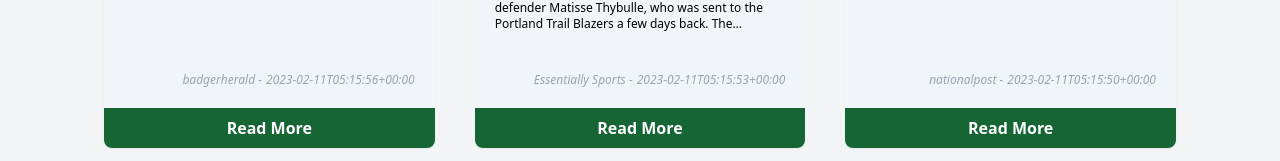
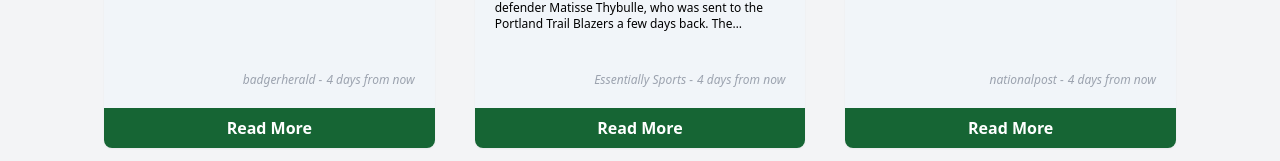
Before and after one commit to Alixchau/news-app, a Next.js app: page / in a window 1280 px wide. Shown: the part 729-890 px from the top of the page. Built offline with nearby package versions, Linux system fonts and the light colour scheme; a web font is replaced by a local one.

Commit message:
Added time stamp

```diff
--- a/app/Article.tsx
+++ b/app/Article.tsx
@@ -1,3 +1,4 @@
+import LiveTimestamp from "./LiveTimestamp"
 import ReadMoreButton from "./ReadMoreButton"
 
 type Props = {
@@ -18,7 +19,7 @@ function Article({article}: Props) {
               </div>
               <footer className="flex text-xs text-left ml-auto space-x-1 p-5 italic text-gray-400">
                 <p>{article.source} -</p>
-                  <p>{article.published_at}</p>
+                  <p><LiveTimestamp time={article.published_at} /></p>
               </footer>
 
               <ReadMoreButton article={article}/>
--- /dev/null
+++ b/app/LiveTimestamp.tsx
@@ -0,0 +1,14 @@
+"use client";
+import TimeAgo from "react-timeago";
+
+type Props = {
+    time: string;
+};
+
+const LiveTimestamp = ({time}:Props) => {
+  return (
+    <TimeAgo date={time} />
+    )
+}
+
+export default LiveTimestamp
--- a/app/article/page.tsx
+++ b/app/article/page.tsx
@@ -1,4 +1,5 @@
 import { notFound } from "next/navigation"
+import LiveTimestamp from "../LiveTimestamp";
 
 type Props = {
     searchParams?:Article
@@ -31,7 +32,10 @@ function ArticlePage({ searchParams }: Props) {
                   <h2 className="font-bold pl-4">
                       Source: {article.source}
                   </h2>
-                  <p className="pl-4">{article.published_at}</p>
+                      <p className="pl-4">
+                        <LiveTimestamp time={article.published_at} />
+
+                      </p>
                   </div>
               <p>{article.description}</p>
                   </div>
--- a/package.json
+++ b/package.json
@@ -12,12 +12,14 @@
     "next": "latest",
     "next-themes": "^0.2.1",
     "react": "18.2.0",
-    "react-dom": "18.2.0"
+    "react-dom": "18.2.0",
+    "react-timeago": "^7.1.0"
   },
   "devDependencies": {
     "@types/node": "18.11.3",
     "@types/react": "18.0.21",
     "@types/react-dom": "18.0.6",
+    "@types/react-timeago": "^4.1.3",
     "autoprefixer": "^10.4.12",
     "postcss": "^8.4.18",
     "tailwindcss": "^3.2.4",
```
Also changed, not shown: 1 other file (tests, documents, lock files or other folders).
